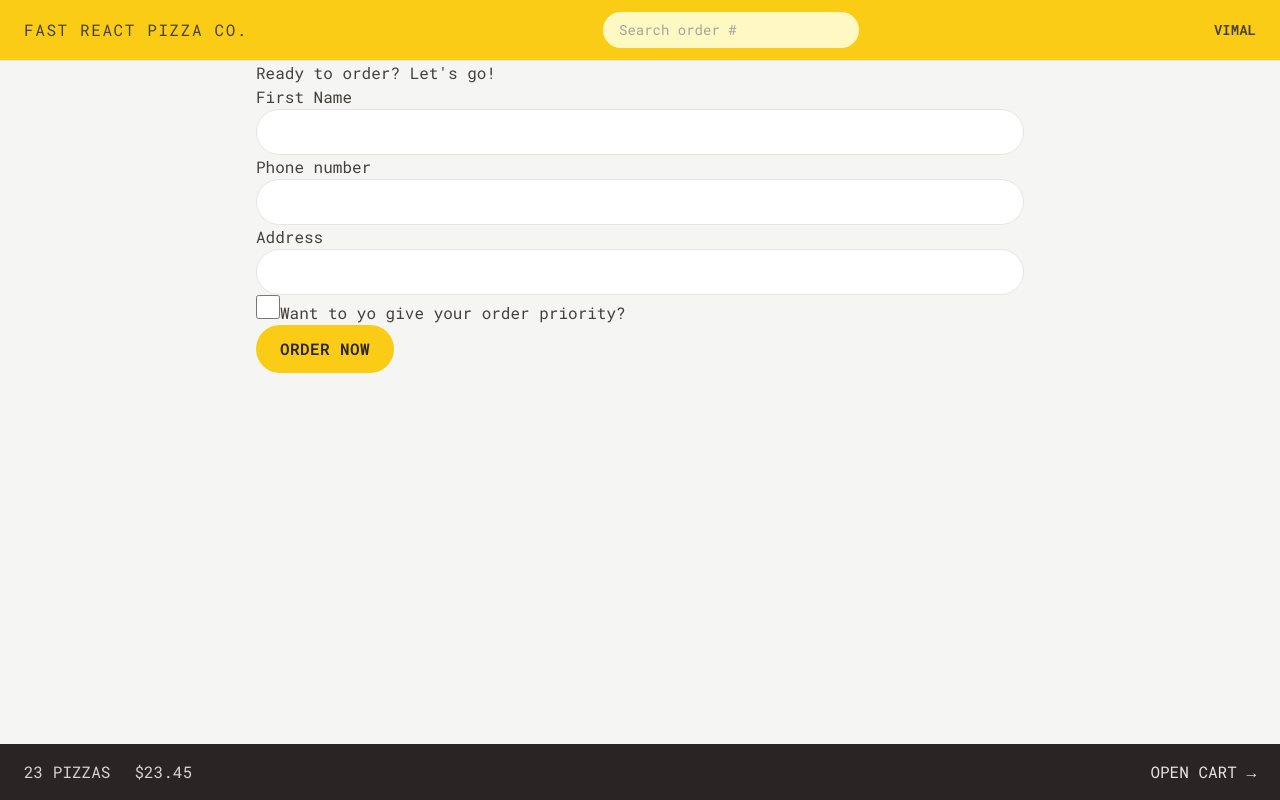
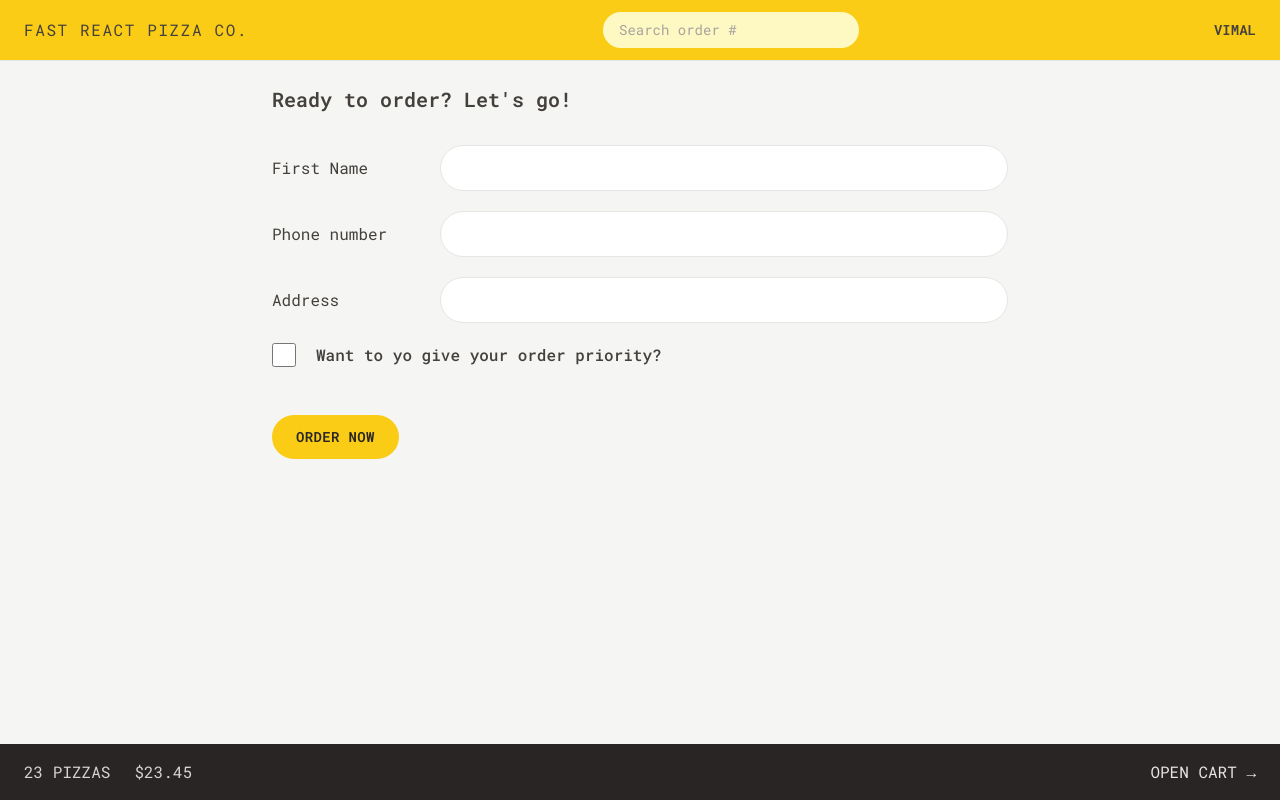
Before and after one commit to vimal573/React-Fast-react-pizza, a React (Vite) app: page /order/new in a window 1280 px wide. Built offline with nearby package versions, Linux system fonts and the light colour scheme.

Commit message:
Styling the Order Form

```diff
--- a/src/features/order/CreateOrder.jsx
+++ b/src/features/order/CreateOrder.jsx
@@ -46,32 +46,46 @@
   const cart = fakeCart;
 
   return (
-    <div>
-      <h2>Ready to order? Let's go!</h2>
+    <div className="px-4 py-6">
+      <h2 className="mb-8 text-xl font-semibold">Ready to order? Let's go!</h2>
 
       {/* <Form method="POST"  action='/order/new'> */}
       <Form method="POST">
-        <div>
-          <label>First Name</label>
-          <input className="input" type="text" name="customer" required />
+        <div className="mb-5 flex flex-col gap-2 sm:flex-row sm:items-center">
+          <label className="sm:basis-40">First Name</label>
+          <input
+            className="input flex-grow"
+            type="text"
+            name="customer"
+            required
+          />
         </div>
 
-        <div>
-          <label>Phone number</label>
-          <div>
-            <input className="input" type="tel" name="phone" required />
-          </div>
-          {formErrors?.phone && <p>{formErrors.phone}</p>}
-        </div>
-
-        <div>
-          <label>Address</label>
-          <div>
-            <input className="input" type="text" name="address" required />
+        <div className="mb-5 flex flex-col gap-2 sm:flex-row sm:items-center">
+          <label className="sm:basis-40">Phone number</label>
+          <div className="flex-grow">
+            <input className="input w-full" type="tel" name="phone" required />
+            {formErrors?.phone && (
+              <p className="mt-2 rounded-md bg-red-100 p-2 text-xs text-red-700">
+                {formErrors.phone}
+              </p>
+            )}
           </div>
         </div>
 
-        <div>
+        <div className="mb-5 flex flex-col gap-2 sm:flex-row sm:items-center">
+          <label className="sm:basis-40">Address</label>
+          <div className="flex-grow">
+            <input
+              className="input w-full"
+              type="text"
+              name="address"
+              required
+            />
+          </div>
+        </div>
+
+        <div className="mb-12 flex items-center gap-5">
           <input
             className="h-6 w-6 accent-yellow-400 focus:outline-none focus:ring focus:ring-yellow-400 focus:ring-offset-2"
             type="checkbox"
@@ -80,7 +94,9 @@
             // value={withPriority}
             // onChange={(e) => setWithPriority(e.target.checked)}
           />
-          <label htmlFor="priority">Want to yo give your order priority?</label>
+          <label htmlFor="priority" className="font-medium">
+            Want to yo give your order priority?
+          </label>
         </div>
 
         <div>
--- a/src/index.css
+++ b/src/index.css
@@ -4,7 +4,7 @@
 
 @layer components {
   .input {
-    @apply w-full rounded-full border border-stone-200 px-4 py-2 text-sm transition-all duration-300 placeholder:text-stone-400 focus:outline-none focus:ring focus:ring-yellow-400 md:px-6 md:py-3;
+    @apply rounded-full border border-stone-200 px-4 py-2 text-sm transition-all duration-300 placeholder:text-stone-400 focus:outline-none focus:ring focus:ring-yellow-400 md:px-6 md:py-3;
   }
 
   .loader {
--- a/src/ui/Button.jsx
+++ b/src/ui/Button.jsx
@@ -3,13 +3,13 @@
 /* eslint-disable react/prop-types */
 function Button({ children, disabled, to, type }) {
   const base =
-    'inline-block rounded-full bg-yellow-400  font-semibold uppercase tracking-wide text-stone-800 transition-colors duration-300 hover:bg-yellow-300 focus:bg-yellow-300 focus:outline-none focus:ring focus:ring-yellow-300 focus:ring-offset-2 disabled:cursor-not-allowed';
+    'inline-block text-sm rounded-full bg-yellow-400  font-semibold uppercase tracking-wide text-stone-800 transition-colors duration-300 hover:bg-yellow-300 focus:bg-yellow-300 focus:outline-none focus:ring focus:ring-yellow-300 focus:ring-offset-2 disabled:cursor-not-allowed';
 
   const styles = {
     primary: base + ' px-4 py-2 md:px-6 md:py-3',
     small: base + ' px-4 py-2 md:px-5 md:py-2.5 text-xs',
     secondary:
-      'inline-block rounded-full border-2 border-stone-300 font-semibold uppercase tracking-wide text-stone-4  00  transition-colors duration-300 hover:bg-stone-300 hover:text-stone-800 focus:bg-stone-300 focus:text-stone-800 focus:outline-none focus:ring focus:ring-stone-200 focus:ring-offset-2 disabled:cursor-not-allowed px-4 py-2.5 md:px-6 md:py-2.5',
+      'inline-block text-sm rounded-full border-2 border-stone-300 font-semibold uppercase tracking-wide text-stone-4  00  transition-colors duration-300 hover:bg-stone-300 hover:text-stone-800 focus:bg-stone-300 focus:text-stone-800 focus:outline-none focus:ring focus:ring-stone-200 focus:ring-offset-2 disabled:cursor-not-allowed px-4 py-2.5 md:px-6 md:py-2.5',
   };
 
   if (to)
```
Also changed, not shown: index.html (+5 -2 lines).
